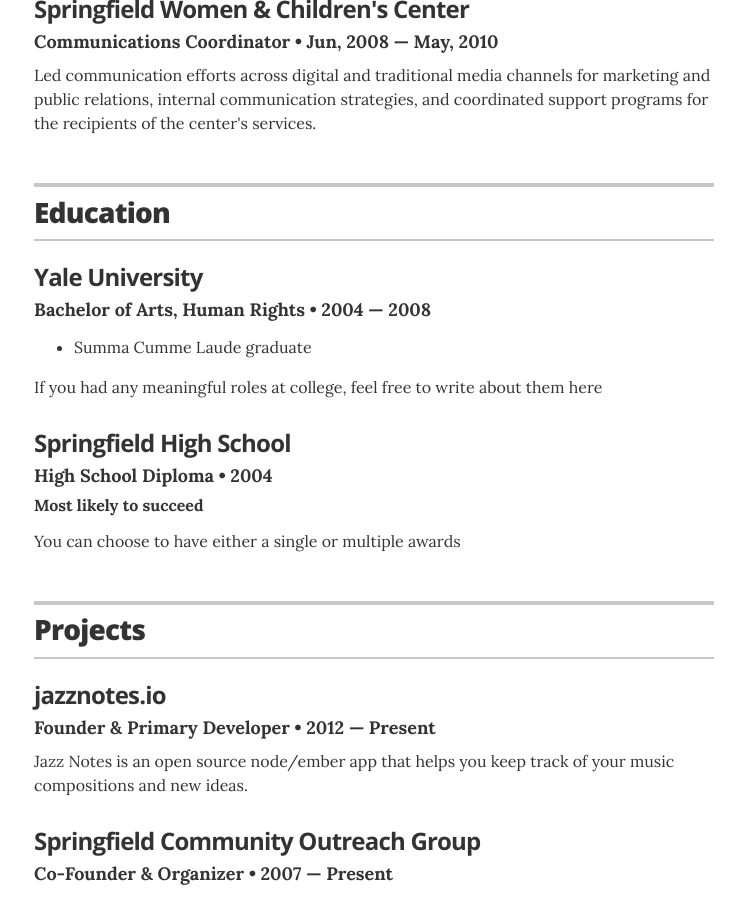
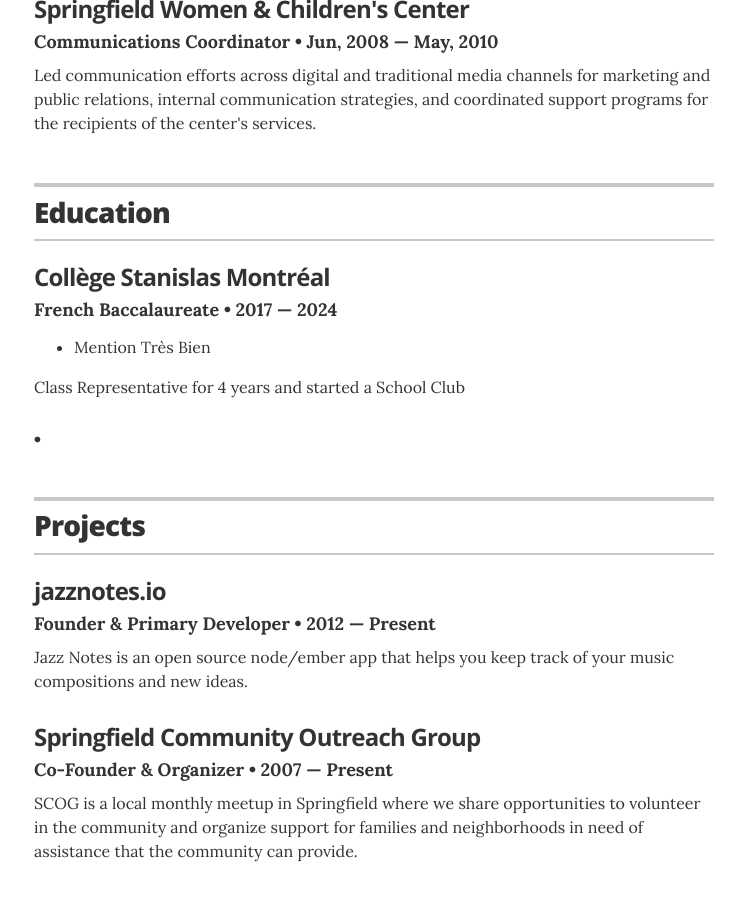
Before and after one commit to Tamus500/tamus500.github.io, a Jekyll site: the page built from index.html, in a window 1280 px wide and 900 px high, scrolled down 1033 px. Shown: the whole window, without its empty margins (266-1011 px from the left). Built offline with Jekyll 4.4.1, drawn with Linux system fonts in a browser that asks for light colours.

Commit message:
Update education.yml

```diff
--- a/_data/education.yml
+++ b/_data/education.yml
@@ -1,13 +1,13 @@
 # Degree
-- degree: Bachelor of Arts, Human Rights
-  uni: Yale University
-  year: 2004 &mdash; 2008
+- degree: French Baccalaureate
+  uni: Collège Stanislas Montréal
+  year: 2017 &mdash; 2024
   awards:
-    - award: Summa Cumme Laude graduate
-  summary: If you had any meaningful roles at college, feel free to write about them here
+    - award: Mention Très Bien
+  summary: Class Representative for 4 years and started a School Club
 
-- degree: High School Diploma
-  uni: Springfield High School
-  year: 2004
-  award: Most likely to succeed
-  summary: You can choose to have either a single or multiple awards
+- #degree: High School Diploma
+  #uni: Springfield High School
+  #year: 2004
+  #award: Most likely to succeed
+  #summary: You can choose to have either a single or multiple awards
```
